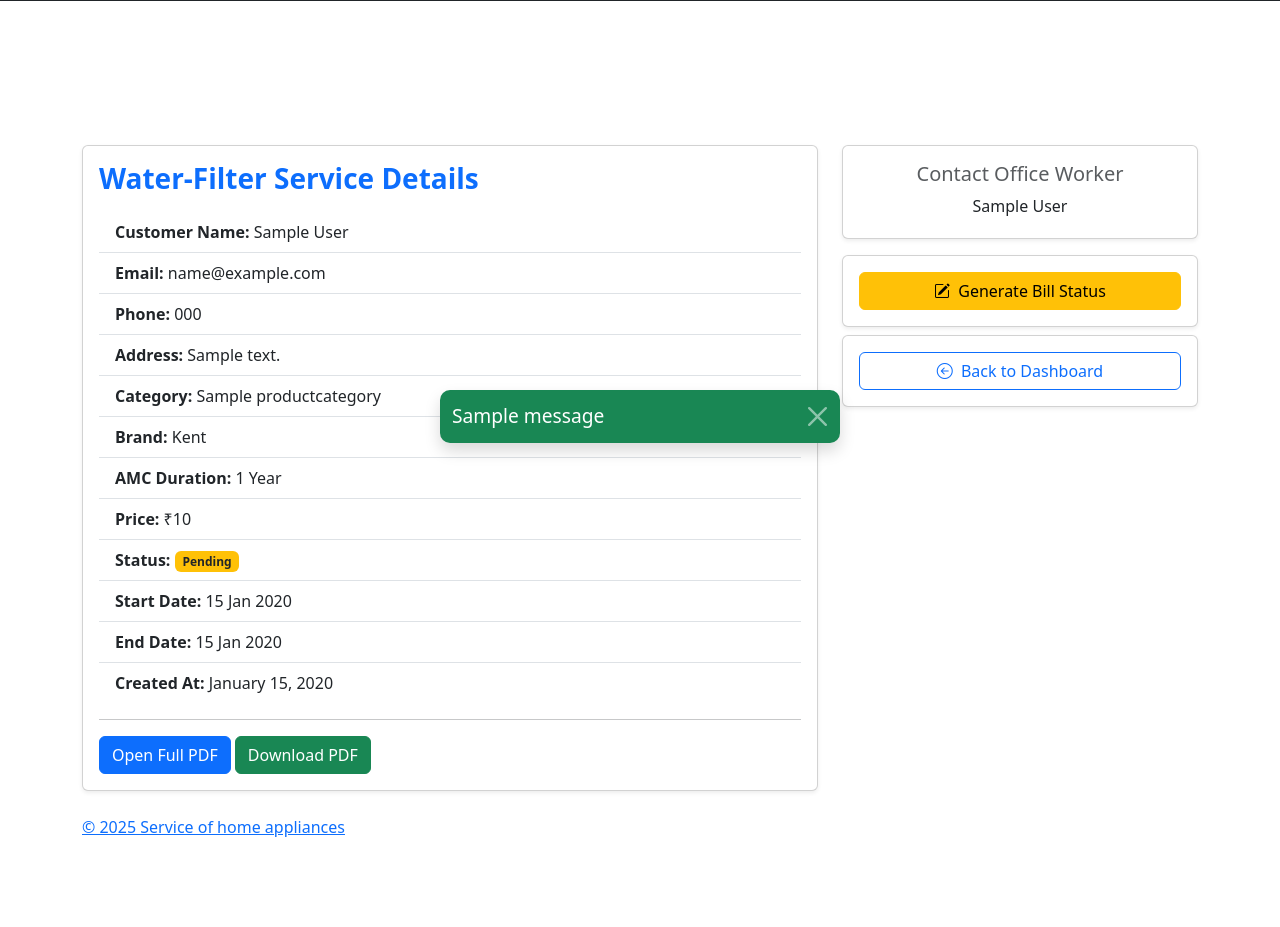
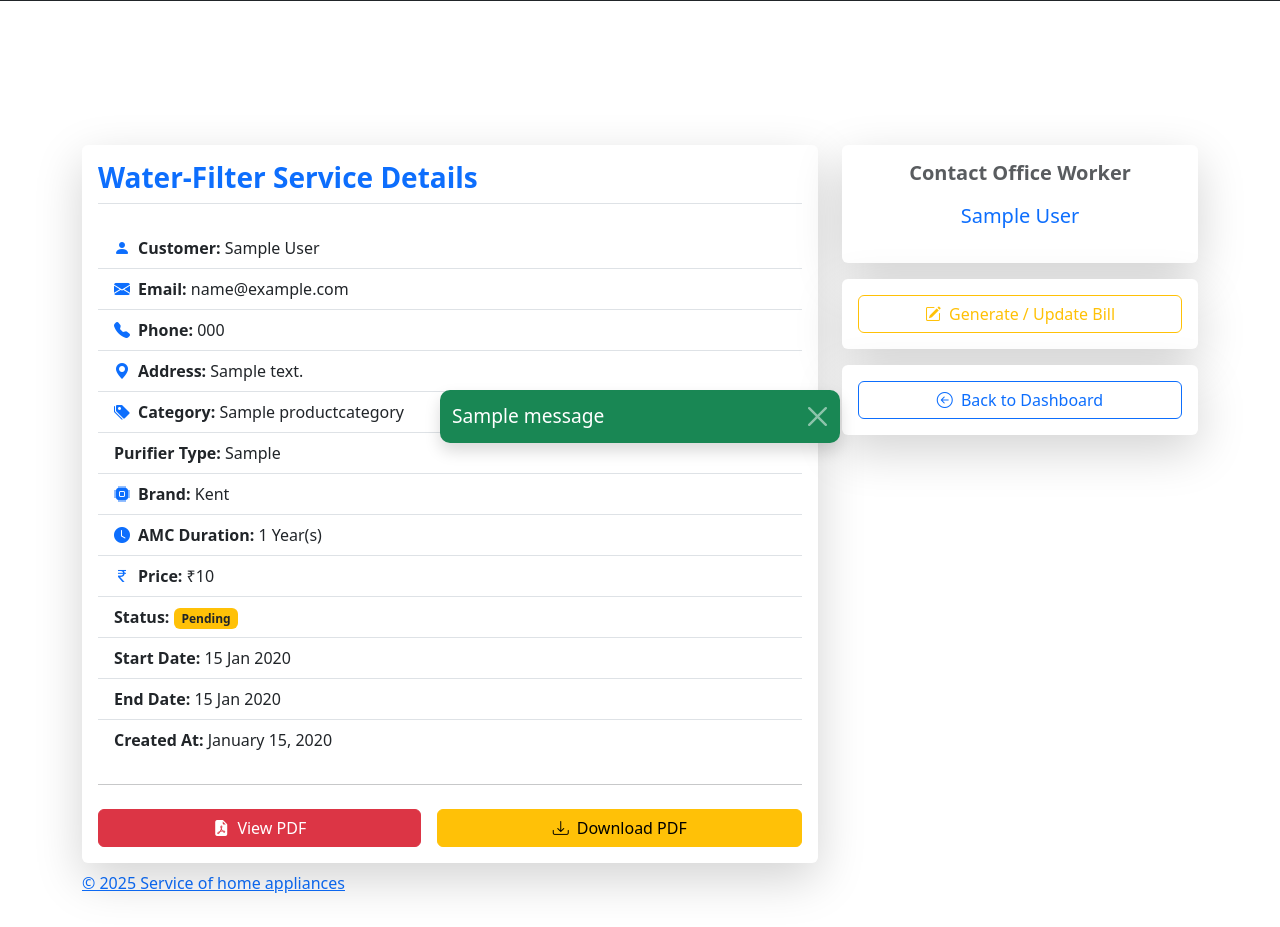
Before and after one commit to mukund1234-jpg/web_samarth_enterprises, a Django app: page /services/water-filter/00000000-0000-0000-0000-000000000001/ in a window 1280 px wide. Shown: the part 341-1268 px from the top of the page. Before the commit the page ends 1178 px from the top, so only its background shows below. Run offline with Django 5.2, Linux system fonts and the light colour scheme; a user stored in the database is signed in; tables that the repository leaves empty hold one stand-in row (values such as "Sample post"); one stand-in notice (Sample message) is shown.

Commit message:
new ui in the template details.html

```diff
--- a/templates/amc/service_detailsPage.html
+++ b/templates/amc/service_detailsPage.html
@@ -1,22 +1,35 @@
 {% extends "base.html" %}
 {% block content %}
-<div class="container mt-5">
-  <div class="row">
+<div class="container mt-5  mb-2">
+  <div class="row g-4">
     <!-- Left: Service Info -->
-    <div class="col-md-8 mb-4">
-      <div class="card shadow-sm">
+    <div class="col-lg-8">
+      <div class="card shadow-lg border-0">
         <div class="card-body">
-          <h3 class="fw-bold text-primary mb-3">{{ category|title }} Service Details</h3>
+          <h3 class="fw-bold text-primary mb-4 border-bottom pb-2">{{ category|title }} Service Details</h3>
+
           <ul class="list-group list-group-flush">
-            <li class="list-group-item"><strong>Customer Name:</strong> {{ service.customer.user.name|default:service.customer.user.email }}</li>
-            <li class="list-group-item"><strong>Email:</strong> {{ service.customer.user.email }}</li>
-            <li class="list-group-item"><strong>Phone:</strong> {{ service.customer.phone }}</li>
-            <li class="list-group-item"><strong>Address:</strong> {{ service.customer.address }}</li>
+            <li class="list-group-item"><i class="bi bi-person-fill text-primary me-2"></i><strong>Customer:</strong> {{ service.customer.user.name|default:service.customer.user.email }}</li>
+            <li class="list-group-item"><i class="bi bi-envelope-fill text-primary me-2"></i><strong>Email:</strong> {{ service.customer.user.email }}</li>
+            <li class="list-group-item"><i class="bi bi-telephone-fill text-primary me-2"></i><strong>Phone:</strong> {{ service.customer.phone }}</li>
+            <li class="list-group-item"><i class="bi bi-geo-alt-fill text-primary me-2"></i><strong>Address:</strong> {{ service.customer.address }}</li>
 
-            <li class="list-group-item"><strong>Category:</strong> {{ service.category.name }}</li>
-            <li class="list-group-item"><strong>Brand:</strong> {{ service.product_brand }}</li>
-            <li class="list-group-item"><strong>AMC Duration:</strong> {{ service.amc_years }} Year</li>
-            <li class="list-group-item"><strong>Price:</strong> ₹{{ service.price }}</li>
+            <li class="list-group-item"><i class="bi bi-tags-fill text-primary me-2"></i><strong>Category:</strong> {{ service.category.name }}</li>
+
+    {% if service.ac_type %}
+    <li class="list-group-item"><strong>AC Type:</strong> {{ service.ac_type }}</li>
+    {% endif %}
+
+    {% if service.purifier_type %}
+    <li class="list-group-item"><strong>Purifier Type:</strong> {{ service.purifier_type }}</li>
+    {% endif %}
+
+    {% if service.device_type %}
+    <li class="list-group-item"><strong>Device Type:</strong> {{ service.device_type }}</li>
+    {% endif %}
+            <li class="list-group-item"><i class="bi bi-cpu-fill text-primary me-2"></i><strong>Brand:</strong> {{ service.product_brand }}</li>
+            <li class="list-group-item"><i class="bi bi-clock-fill text-primary me-2"></i><strong>AMC Duration:</strong> {{ service.amc_years }} Year(s)</li>
+            <li class="list-group-item"><i class="bi bi-currency-rupee text-primary me-2"></i><strong>Price:</strong> ₹{{ service.price }}</li>
 
             <li class="list-group-item">
               <strong>Status:</strong>
@@ -33,38 +46,45 @@
             <li class="list-group-item"><strong>Created At:</strong> {{ service.created_at|date:"F d, Y" }}</li>
           </ul>
 
-          <hr>
+          <hr class="my-4">
 
           {% if service.bill_url %}
-
-            <a href="{{ service.bill_url.url }}" target="_blank" class="btn btn-primary">Open Full PDF</a>
-            <a href="{{ service.bill_url.url }}" class="btn btn-success" download>Download PDF</a>
+          <div class="d-flex flex-wrap gap-3">
+            <a href="{{ service.bill_url.url }}" target="_blank" class="btn btn-danger flex-grow-1">
+              <i class="bi bi-file-earmark-pdf-fill me-1"></i> View PDF
+            </a>
+            <a href="{{ service.bill_url.url }}" download class="btn btn-warning flex-grow-1">
+              <i class="bi bi-download me-1"></i> Download PDF
+            </a>
+          </div>
+          {% else %}
+            <p class="text-muted mt-2">No bill generated yet.</p>
           {% endif %}
 
         </div>
       </div>
     </div>
 
-    <!-- Right: Office Worker Contact & Actions -->
-    <div class="col-md-4">
-      <div class="card shadow-sm mb-3">
+    <!-- Right: Contact & Actions -->
+    <div class="col-lg-4">
+      <div class="card shadow-lg border-0 mb-3">
         <div class="card-body text-center">
-          <h5 class="text-muted">Contact Office Worker</h5>
-          <p class="mb-1">{{ service.customer.created_by.name }}</p>
+          <h5 class="fw-bold text-muted mb-3">Contact Office Worker</h5>
+          <p class="fs-5 text-primary">{{ service.customer.created_by.name }}</p>
         </div>
       </div>
 
       {% if user.is_authenticated and user.role in "admin, office_worker" and service.status != "Completed" %}
-      <div class="card shadow-sm text-center mb-2">
+      <div class="card shadow-lg border-0 text-center mb-3">
         <div class="card-body">
-          <a href="{% url 'update_status' service.uuid %}" class="btn btn-warning w-100">
-            <i class="bi bi-pencil-square me-1"></i> Generate Bill Status
+          <a href="{% url 'update_status' service.uuid %}" class="btn btn-outline-warning w-100">
+            <i class="bi bi-pencil-square me-1"></i> Generate / Update Bill
           </a>
         </div>
       </div>
       {% endif %}
 
-      <div class="card shadow-sm text-center mb-2">
+      <div class="card shadow-lg border-0 text-center mb-2">
         <div class="card-body">
           <a href="{% url 'dashboard' %}" class="btn btn-outline-primary w-100">
             <i class="bi bi-arrow-left-circle me-1"></i> Back to Dashboard
```
Also changed, not shown: 1 other file.
